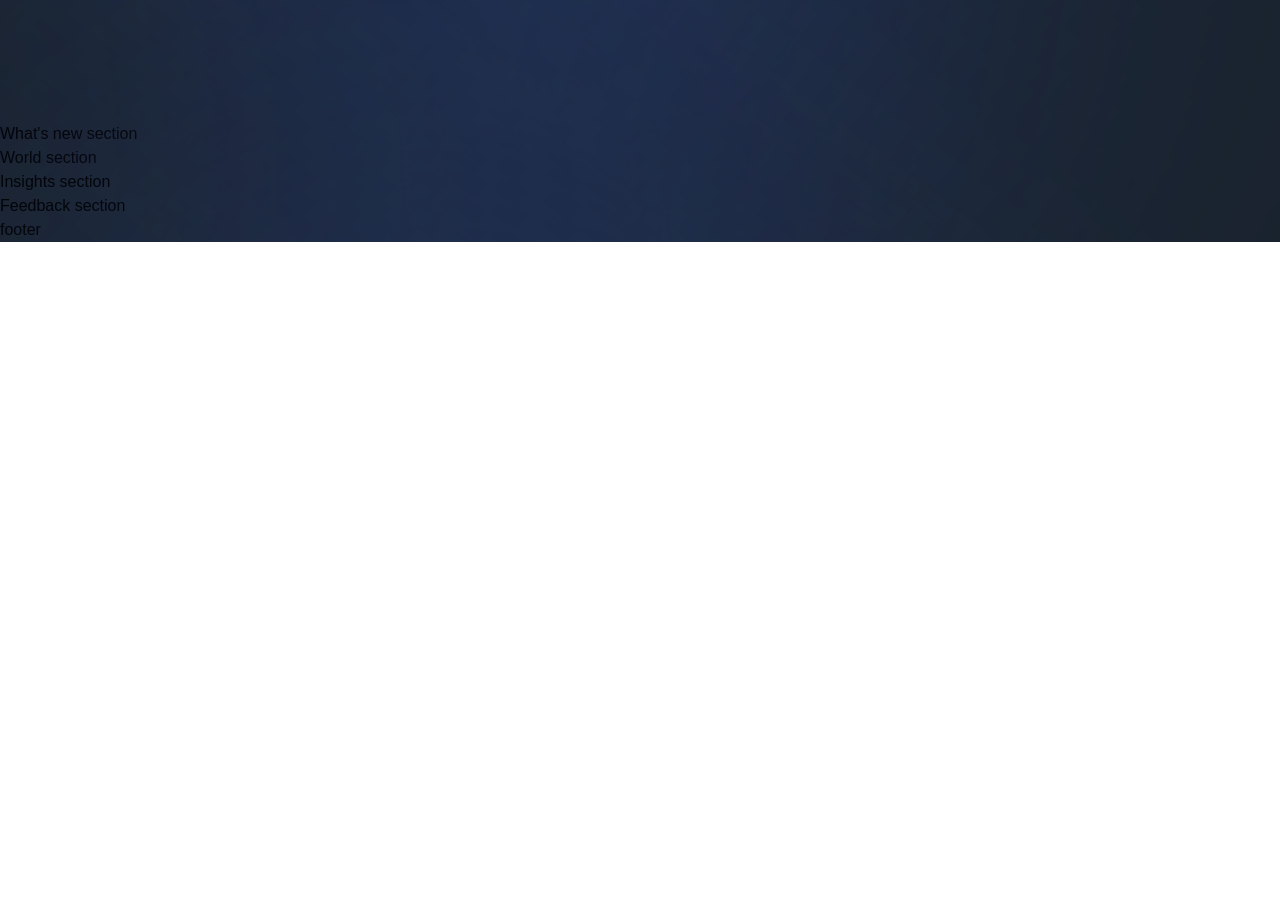
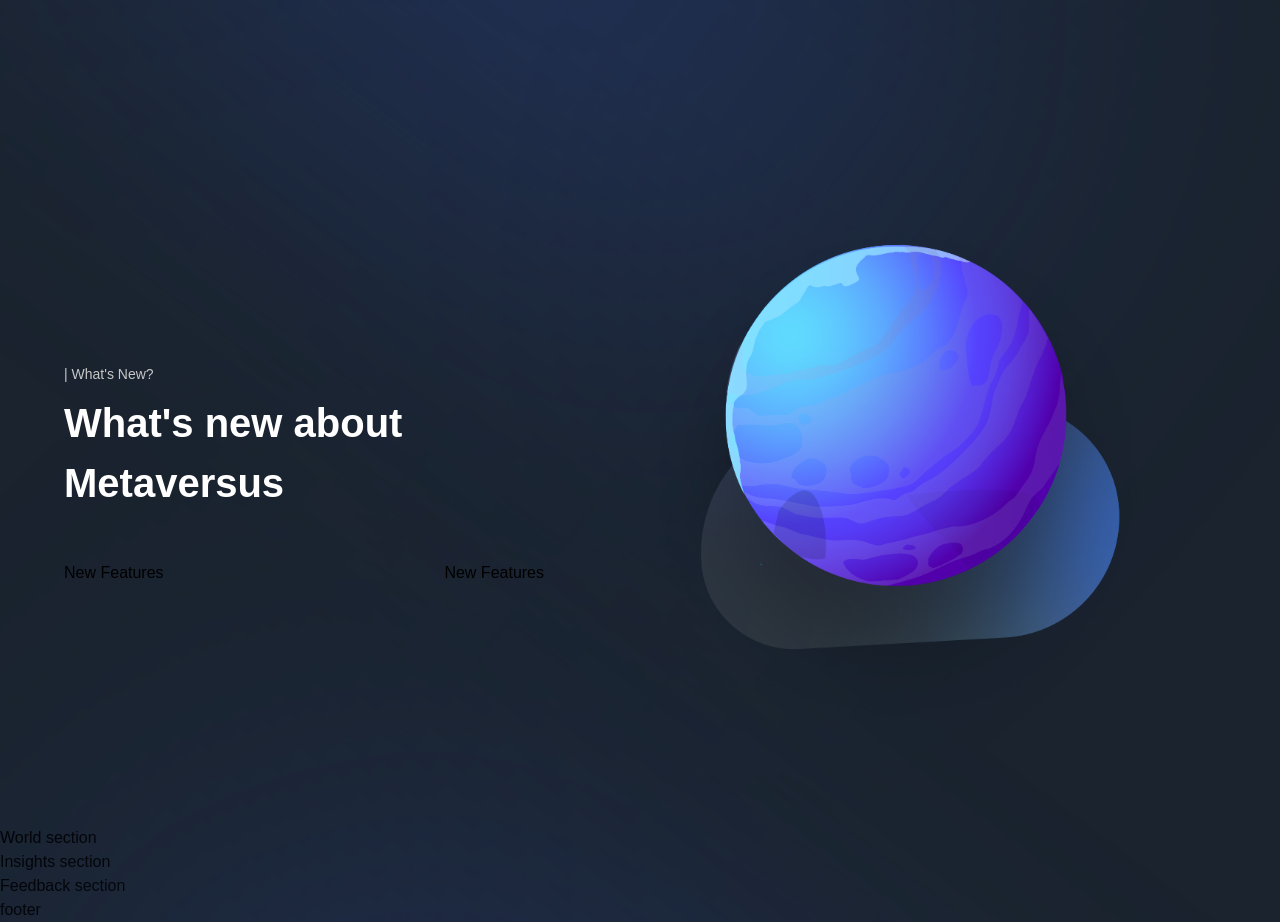
Before and after one commit to anggriawanmr/metaversus, a Next.js app: page / in a window 1280 px wide. Shown: the part 3220-4142 px from the top of the page. Before the commit the page ends 3462 px from the top, so only its background shows below. Built offline with nearby package versions, Linux system fonts and the light colour scheme; a web font is replaced by a local one.

Commit message:
Editing WhatsNew component :hammer:

```diff
--- a/sections/WhatsNew.jsx
+++ b/sections/WhatsNew.jsx
@@ -1,8 +1,44 @@
 'use client';
 
+import { motion } from 'framer-motion';
+
+import styles from '../styles';
+import { fadeIn, planetVariants, staggerContainer } from '../utils/motion';
+import { NewFeatures, TitleText, TypingText } from '../components';
+import { newFeatures } from '../constants';
+
 const WhatsNew = () => (
-  <section>
-    What's new section
+  <section className={`${styles.paddings} relative z-10`}>
+    <motion.div
+      variants={staggerContainer}
+      initial="hidden"
+      whileInView="show"
+      viewport={{ once: 'false', amount: 0.25 }}
+      className={`${styles.innerWidth} mx-auto flex lg:flex-row flex-col gap-8`}
+    >
+      <motion.div
+        variants={fadeIn('left', 'tween', 0.2, 1)}
+        className="flex-[0.75] flex justify-center flex-col"
+      >
+        <TypingText title="| What's New?" />
+        <TitleText title={<>What's new about Metaversus</>} />
+        <div className="mt-[48px] flex flex-wrap justify-between gap-[24px]">
+          {newFeatures.map((feature) => (
+            <NewFeatures key={feature.title} {...feature} />
+          ))}
+        </div>
+      </motion.div>
+      <motion.div
+        variants={planetVariants('right')}
+        className={`flex-1 ${styles.flexCenter}`}
+      >
+        <img
+          src="/whats-new.png"
+          alt="get-started"
+          className="w-[90%] h-[90%] object-contain"
+        />
+      </motion.div>
+    </motion.div>
   </section>
 );
 
```
